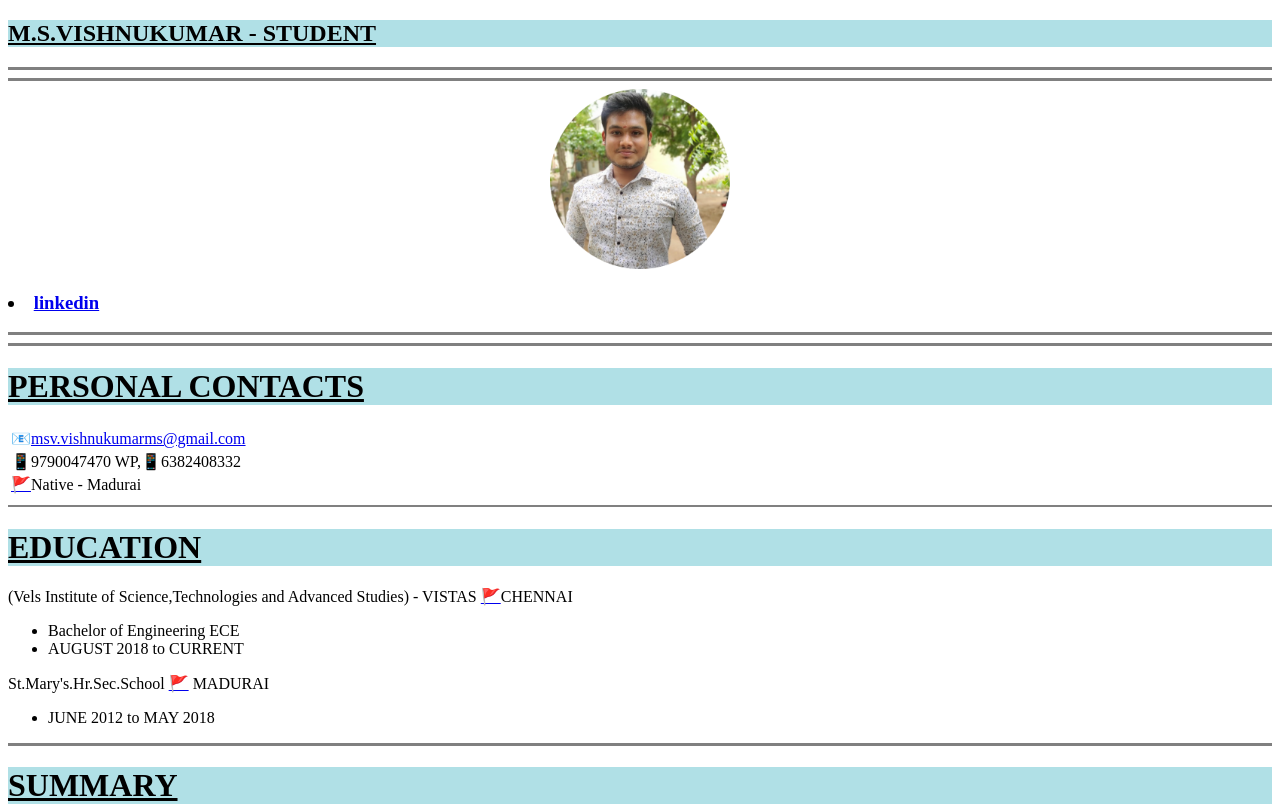
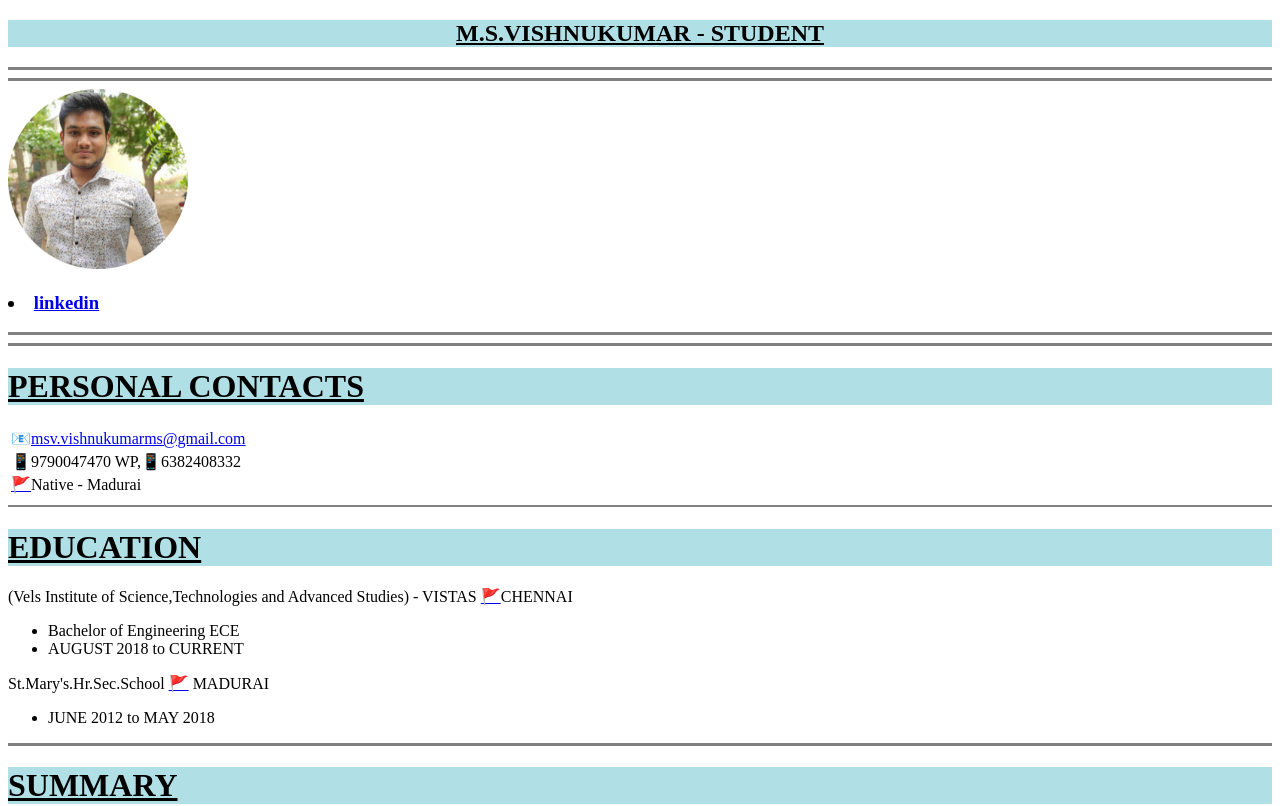
Before and after one commit to Vishnukumarms/Resume, a plain HTML site: page index.html in a window 1280 px wide. Shown: the top 806 px of the page. Drawn offline with Linux system fonts and the light colour scheme.

Commit message:
Update index.html

```diff
--- a/index.html
+++ b/index.html
@@ -8,14 +8,14 @@
 
 <body>
 
-
+ <center>
     <h2 style="background-color:powderblue"><u>M.S.VISHNUKUMAR - STUDENT</u></h2>
-
+  </center>
   <hr size="3" noshade>
   <hr size="3" noshade>
 
-      <center><td><img height="180px" src="images/vishnuss-modified.png" alt="VISHNU"></td></center>
-          <h3>
+      <td><img height="180px" src="images/vishnuss-modified.png" alt="VISHNU"></td>
+  <h3>
             <li>
 
               <a href="https://www.linkedin.com/in/m-s-vishnu-kumar-59b148212/">linkedin</a>
```
